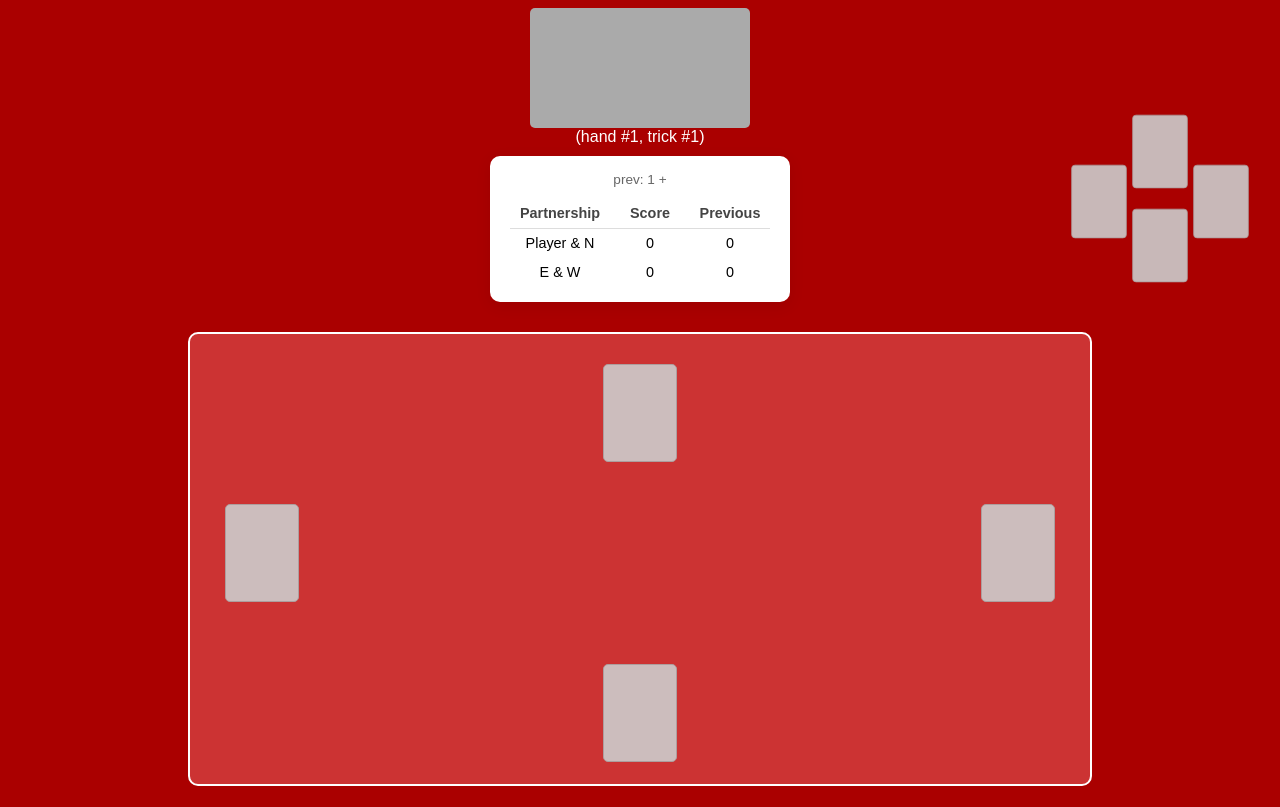
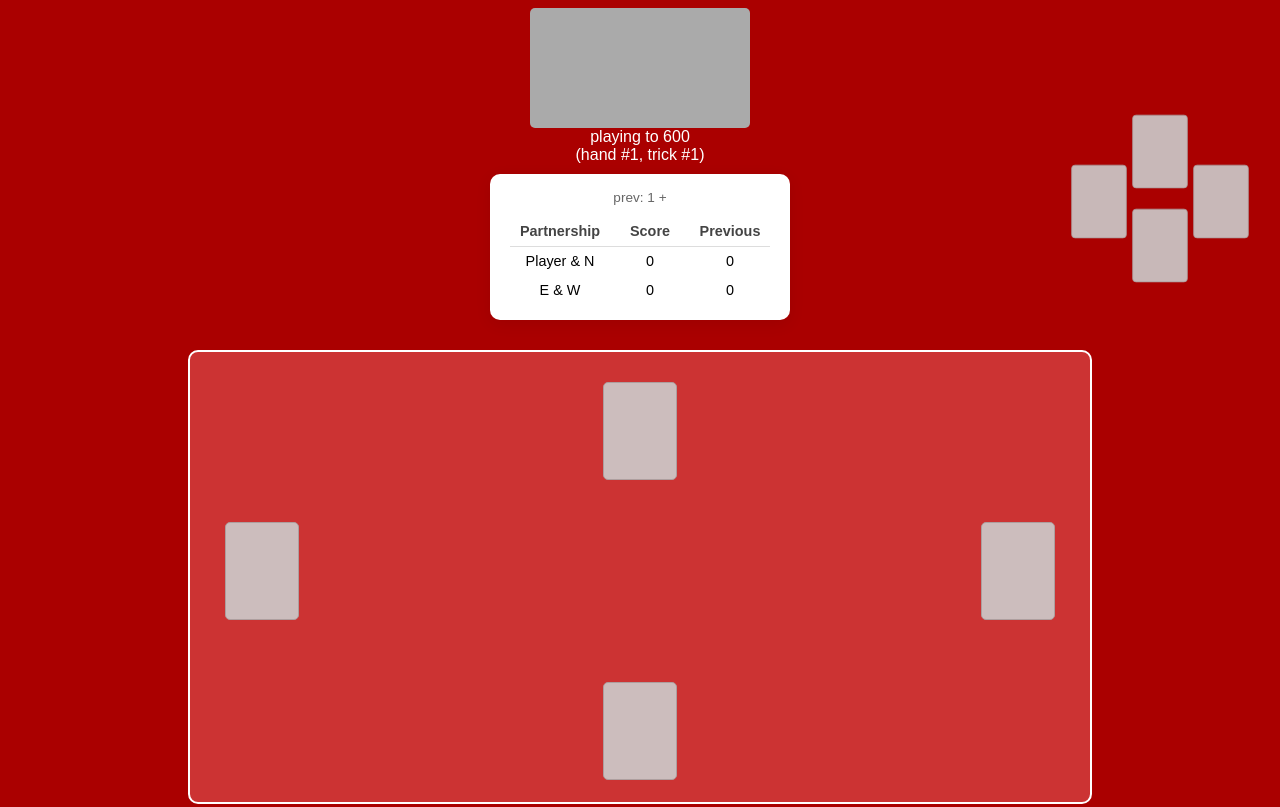
Before and after one commit to ADBond/pippins, a website built with Vite: page index.html in a window 1280 px wide. Shown: the top 807 px of the page. Built offline with nearby package versions, Linux system fonts and the light colour scheme; what onnxruntime-web would draw is missing.

Commit message:
display target score

```diff
--- a/index.html
+++ b/index.html
@@ -15,6 +15,7 @@
 
     <div class="trumps" id="trump-holder"></div>
 
+    <div class="config" id="config"></div>
     <div class="hand-number" id="hand-number"></div>
     <div class="scores-container">
         <div class="scores" id="scores">
--- a/src/game/gamestate.ts
+++ b/src/game/gamestate.ts
@@ -549,6 +549,7 @@ export class GameState {
             whoseTurn: this.currentPlayer.name,
             handNumber: this.handNumber,
             trickNumber: this.trickNumber,
+            target: this.config.targetScore,
         })
     }
 }
@@ -565,6 +566,7 @@ export interface GameStateForUI {
     handNumber: number;
     trickNumber: number;
     trumpCards: Card[];
+    target: number;
 
     gameState: state;
     whoseTurn: PlayerName;
--- a/src/interface/render.ts
+++ b/src/interface/render.ts
@@ -49,6 +49,7 @@ export async function renderState(state: GameStateForUI) {
 
 
   // game status - config
+  document.getElementById('config')!.innerText = `playing to ${state.target}`;
   // and current status
   document.getElementById('hand-number')!.innerText = `(hand #${state.handNumber}, trick #${state.trickNumber})`;
 
```
